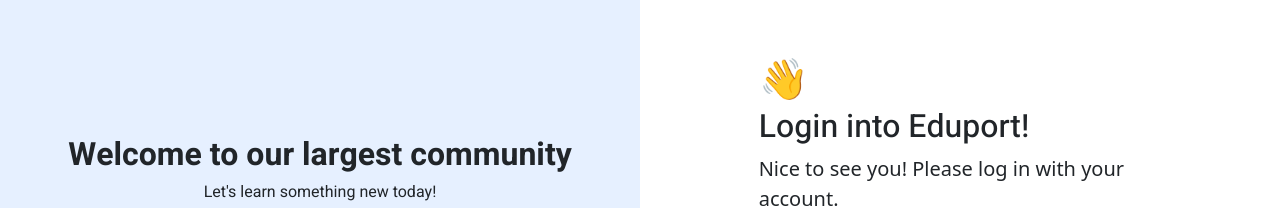
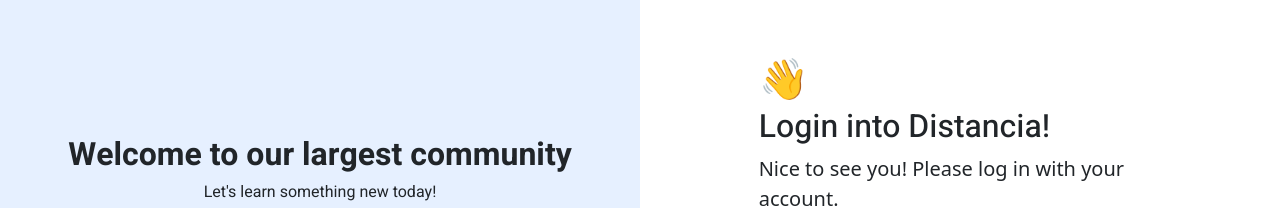
Before and after one commit to tonyykosseifyy/distancia-frontend, a Next.js app: page /auth/sign-in in a window 1280 px wide. Shown: the top 208 px of the page. Built offline with nearby package versions, Linux system fonts and the light colour scheme.

Commit message:
fix title in sign in page

```diff
--- a/src/app/auth/sign-in/page.tsx
+++ b/src/app/auth/sign-in/page.tsx
@@ -64,7 +64,7 @@
 								<div className="col-sm-10 col-xl-8 m-auto">
 									{/* Title */}
 									<span className="mb-0 fs-1">👋</span>
-									<h1 className="fs-2">Login into Eduport!</h1>
+									<h1 className="fs-2">Login into Distancia!</h1>
 									<p className="lead mb-4">
 										Nice to see you! Please log in with your account.
 									</p>
```
